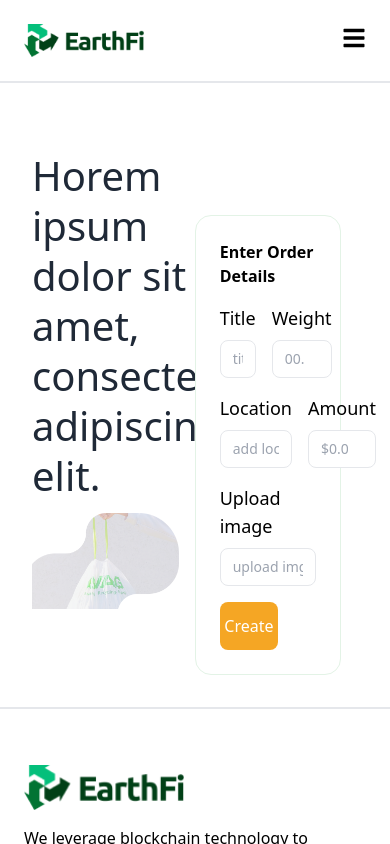
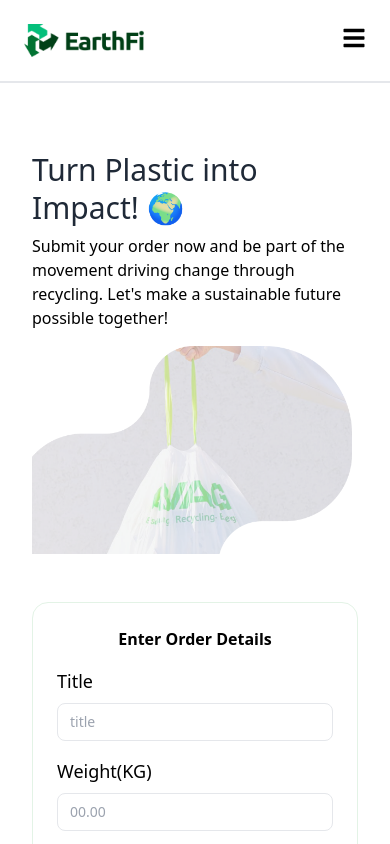
Before and after one commit to ameer017/earthfi-crossfi, a React (Vite) app in the folder frontend/: page /create-order in a window 390 px wide. Shown: the top 844 px of the page. Built offline with nearby package versions, Linux system fonts and the light colour scheme.

Commit message:
responsiveness for create order page done

```diff
--- a/frontend/src/components/Create.jsx
+++ b/frontend/src/components/Create.jsx
@@ -3,28 +3,38 @@ import Union from "../assets/Union.png";
 
 const Create = () => {
   return (
-    <div className="p-8 flex gap-4 mt-9"> {/* Reduced gap between sections */}
-      {/* Left section */}
-      <div className="w-[45%] flex flex-col items-start"> {/* Reduced width */}
-        <h2 className="text-[2.5rem] leading-tight font-medium text-gray-800 mb-2">
-          Horem ipsum dolor sit amet, <br /> consectetur <br /> adipiscing elit.
-        </h2>
+    <div className="p-8 grid grid-cols-1 md:grid-cols-2 gap-4 mt-9">
+      <div className="flex flex-col items-start">
+        <div>
+          <h2 className="text-3xl md:text-[2.5rem] leading-tight font-medium text-gray-800 mb-2">
+            Turn Plastic into Impact! 🌍
+          </h2>
 
-        {/* Reduced top margin to bring image closer to the title */}
-        <img src={Union} alt="Union" className="mt-1 opacity-75" />
+          <p className="text-base md:text-lg  md:w-3/4">
+            Submit your order now and be part of the movement driving change
+            through recycling. Let&apos;s make a sustainable future possible
+            together!
+          </p>
+        </div>
+
+        <img
+          src={Union}
+          alt="Union"
+          className="mt-4 opacity-75 w-full max-w-xs md:max-w-md"
+          loading="lazy"
+        />
       </div>
 
-      {/* Right section */}
-      <div className="w-[45%] mt-[4rem]">
+      <div className="mt-8 md:mt-0">
         <div className="bg-white p-6 rounded-2xl border border-[#E3F3E6]">
-          <h5 className="text-base font-semibold mb-4">Enter Order Details</h5>
+          <h5 className="text-base font-semibold mb-4 text-center">
+            Enter Order Details
+          </h5>
 
           <div className="space-y-4">
-            <div className="flex gap-4">
-              <div className="flex-1">
-                <label className="block text-lg mb-2 font-medium"> {/* Adjusted font size */}
-                  Title
-                </label>
+            <div className="grid grid-cols-1 md:grid-cols-2 gap-4">
+              <div>
+                <label className="block text-lg mb-2 font-medium">Title</label>
                 <input
                   type="text"
                   placeholder="title"
@@ -32,20 +42,20 @@ const Create = () => {
                 />
               </div>
 
-              <div className="flex-1">
+              <div>
                 <label className="block text-lg mb-2 font-medium">
-                  Weight
+                  Weight(KG){" "}
                 </label>
                 <input
-                  type="number"
+                  type="text"
                   placeholder="00.00"
                   className="w-full px-3 py-2 border border-gray-200 rounded-lg text-sm"
                 />
               </div>
             </div>
 
-            <div className="flex gap-4">
-              <div className="flex-1">
+            <div className="grid grid-cols-1 md:grid-cols-2 gap-4">
+              <div>
                 <label className="block text-lg mb-2 font-medium">
                   Location
                 </label>
@@ -56,13 +66,11 @@ const Create = () => {
                 />
               </div>
 
-              <div className="flex-1">
-                <label className="block text-lg mb-2 font-medium">
-                  Amount
-                </label>
+              <div>
+                <label className="block text-lg mb-2 font-medium">Amount</label>
                 <input
-                  type="number"
-                  placeholder="$0.00"
+                  type="text"
+                  placeholder="0.00"
                   className="w-full px-3 py-2 border border-gray-200 rounded-lg text-sm"
                 />
               </div>
@@ -73,14 +81,14 @@ const Create = () => {
                 Upload image
               </label>
               <input
-                type="text"
+                type="file"
                 placeholder="upload img"
                 className="w-full px-3 py-2 border border-gray-200 rounded-lg text-sm"
               />
             </div>
 
             <div className="mt-4">
-              <button className="w-[15vw] bg-[#F5A624] text-white py-3 rounded-lg hover:bg-[#e69816] transition-colors">
+              <button className="w-full sm:w-[15vw] bg-[#F5A624] text-white py-3 rounded-lg hover:bg-[#e69816] transition-colors">
                 Create
               </button>
             </div>
```
